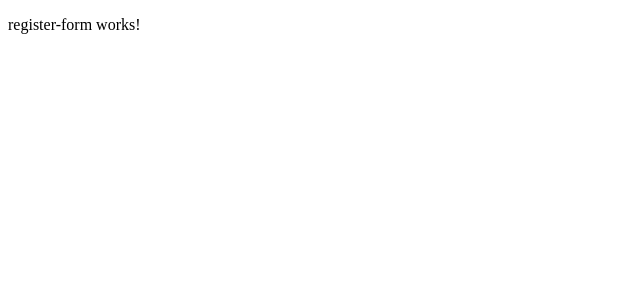
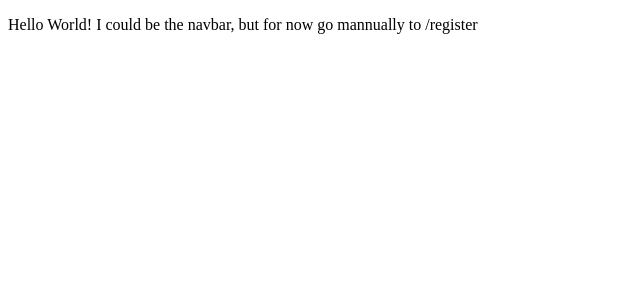
Before and after one commit to alexeh/boardgame-app, an Angular app: page / in a window 1280 px wide. Shown: the top 300 px of the page, without its empty margins (0-640 px from the left). Built offline with nearby package versions, Linux system fonts and the light colour scheme.

Commit message:
endpoint register done

```diff
--- a/src/app/app.module.ts
+++ b/src/app/app.module.ts
@@ -1,5 +1,8 @@
 import { BrowserModule } from '@angular/platform-browser';
 import { NgModule } from '@angular/core';
+import { RouterModule } from '@angular/router';
+
+import { appRoutes } from './routes';
 
 // Components
 import { AppComponent } from './components/app/app.component';
@@ -7,7 +10,7 @@ import { RegisterFormComponent } from './components/register-form/register-form.
 
 @NgModule({
   declarations: [AppComponent, RegisterFormComponent],
-  imports: [BrowserModule],
+  imports: [BrowserModule, RouterModule.forRoot(appRoutes)],
   providers: [],
   bootstrap: [AppComponent],
 })
--- a/src/app/components/app/app.component.html
+++ b/src/app/components/app/app.component.html
@@ -1 +1,2 @@
-<register-form></register-form>
+<p>Hello World! I could be the navbar, but for now go mannually to /register</p>
+<router-outlet></router-outlet>
--- a/src/app/components/app/app.component.ts
+++ b/src/app/components/app/app.component.ts
@@ -3,7 +3,7 @@ import { Component } from '@angular/core';
 @Component({
   selector: 'app-root',
   templateUrl: './app.component.html',
-  styleUrls: ['./app.component.scss']
+  styleUrls: ['./app.component.scss'],
 })
 export class AppComponent {
   title = 'boardgame-app';
--- /dev/null
+++ b/src/app/routes.ts
@@ -0,0 +1,8 @@
+import { Routes } from '@angular/router';
+
+import { RegisterFormComponent } from './components/register-form/register-form.component';
+import { AppComponent } from './components/app/app.component';
+
+export const appRoutes: Routes = [
+  { path: 'register', component: RegisterFormComponent },
+];
```
